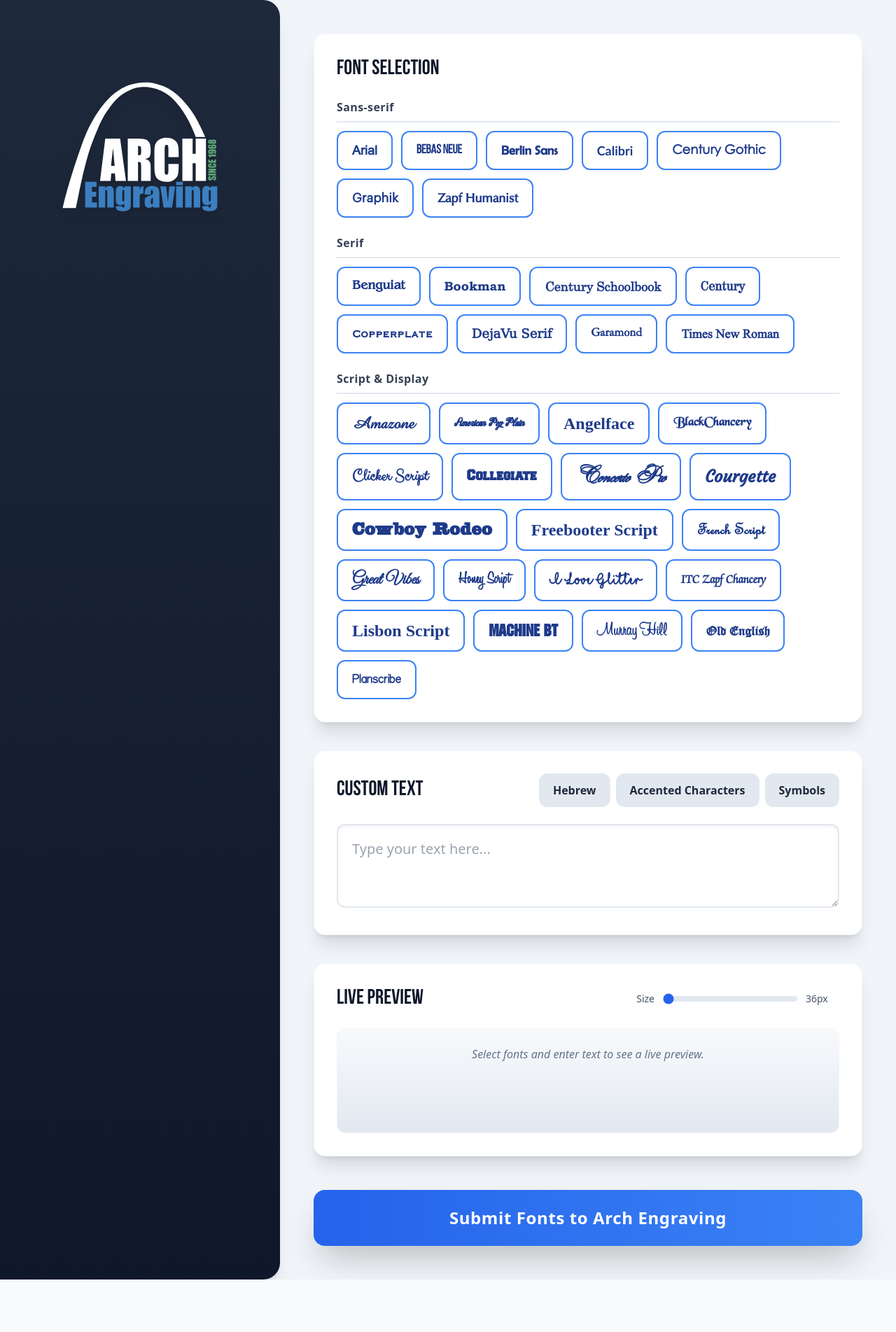
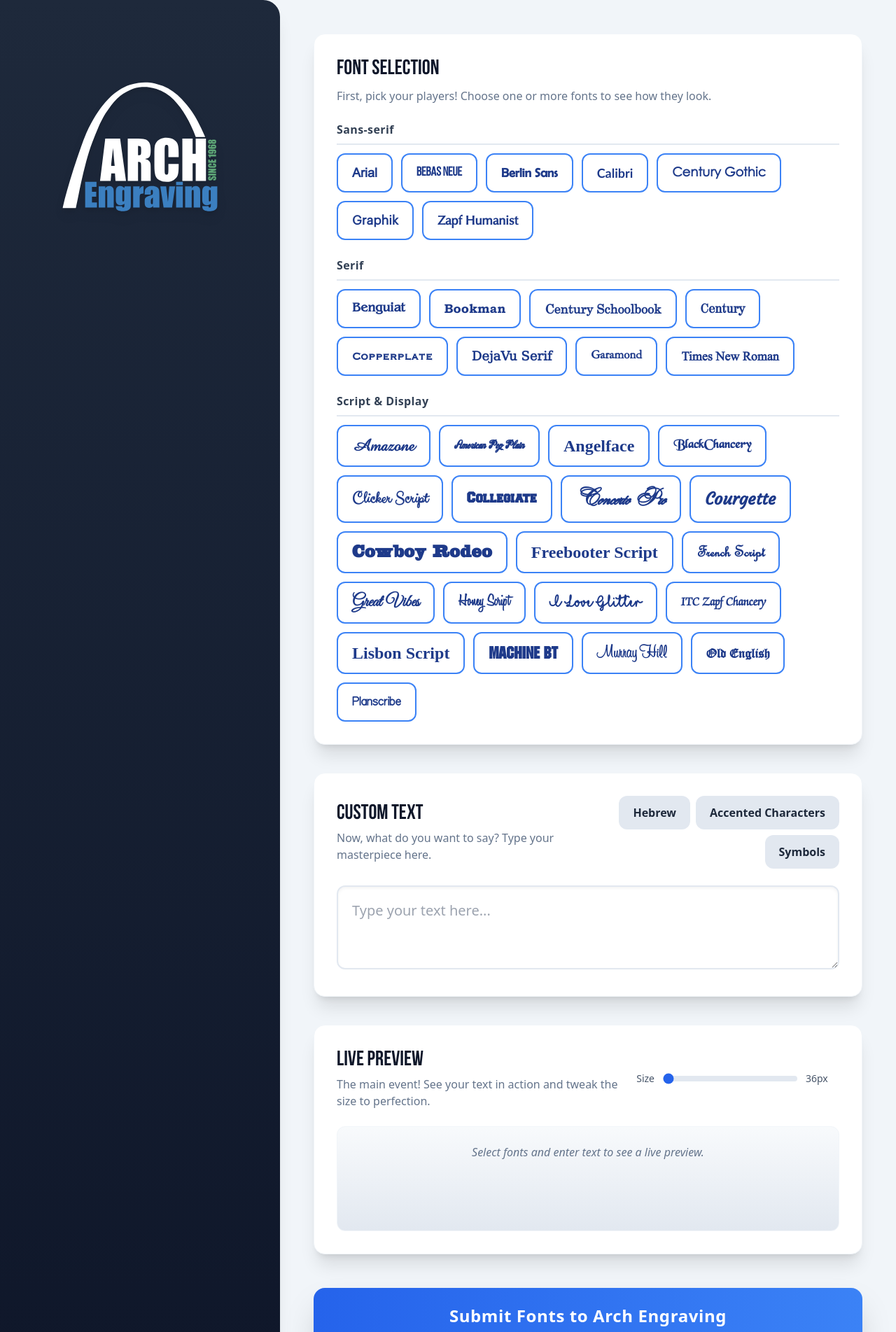
Before and after one commit to Arch-Tom/archfonthub, a React (Vite) app: page / in a window 1280 px wide. Shown: the top 1903 px of the page at 70% size. Before the commit the page ends 1828 px from the top, so only its background shows below. Built offline with nearby package versions, Linux system fonts and the light colour scheme; a web font is replaced by a local one.

Commit message:
adding explanations to sections

```diff
--- a/src/App.jsx
+++ b/src/App.jsx
@@ -349,7 +349,8 @@ const App = () => {
                     <div className="space-y-10">
                         {/* Font Selection Section */}
                         <section className="bg-white rounded-2xl shadow-xl p-8 border border-slate-100">
-                            <h2 className="text-3xl font-bold text-slate-900 mb-6 tracking-normal" style={{ fontFamily: 'BebasNeue-Bold' }}>Font Selection</h2>
+                            <h2 className="text-3xl font-bold text-slate-900 mb-2 tracking-normal" style={{ fontFamily: 'BebasNeue-Bold' }}>Font Selection</h2>
+                            <p className="text-slate-500 mb-6">First, pick your players! Choose one or more fonts to see how they look.</p>
                             <div className="space-y-6">
                                 {Object.entries(fontLibrary).map(([category, fonts]) => (
                                     <div key={category}>
@@ -372,7 +373,10 @@ const App = () => {
                         {/* Custom Text Section */}
                         <section className="bg-white rounded-2xl shadow-xl p-8 border border-slate-100">
                             <div className="flex flex-col sm:flex-row sm:justify-between items-start sm:items-center mb-6 gap-4">
-                                <h2 className="text-3xl font-bold text-slate-900 tracking-normal" style={{ fontFamily: 'BebasNeue-Bold' }}>Custom Text</h2>
+                                <div>
+                                    <h2 className="text-3xl font-bold text-slate-900 tracking-normal" style={{ fontFamily: 'BebasNeue-Bold' }}>Custom Text</h2>
+                                    <p className="text-slate-500 mt-1">Now, what do you want to say? Type your masterpiece here.</p>
+                                </div>
                                 <div className="flex flex-wrap items-center justify-end gap-2">
                                     <button onClick={() => setShowHebrewPalette(true)} className="px-5 py-3 bg-slate-200 text-slate-800 rounded-xl hover:bg-slate-300 font-semibold transition-colors text-base">Hebrew</button>
                                     <button onClick={() => setShowAccentPalette(true)} className="px-5 py-3 bg-slate-200 text-slate-800 rounded-xl hover:bg-slate-300 font-semibold transition-colors text-base">Accented Characters</button>
@@ -385,7 +389,10 @@ const App = () => {
                         {/* Live Preview Section */}
                         <section className="bg-white rounded-2xl shadow-xl p-8 border border-slate-100">
                             <div className="flex flex-col sm:flex-row sm:justify-between items-start sm:items-center mb-6 gap-4">
-                                <h2 className="text-3xl font-bold text-slate-900 tracking-normal" style={{ fontFamily: 'BebasNeue-Bold' }}>Live Preview</h2>
+                                <div>
+                                    <h2 className="text-3xl font-bold text-slate-900 tracking-normal" style={{ fontFamily: 'BebasNeue-Bold' }}>Live Preview</h2>
+                                    <p className="text-slate-500 mt-1">The main event! See your text in action and tweak the size to perfection.</p>
+                                </div>
                                 <div className="flex items-center gap-3">
                                     <label htmlFor="fontSizeSlider" className="text-sm font-medium text-slate-600">Size</label>
                                     <input id="fontSizeSlider" type="range" min="36" max="100" step="1" value={fontSize} onChange={handleFontSizeChange} className="w-32 lg:w-48 h-2 bg-slate-200 rounded-lg appearance-none cursor-pointer accent-blue-600" />
```
